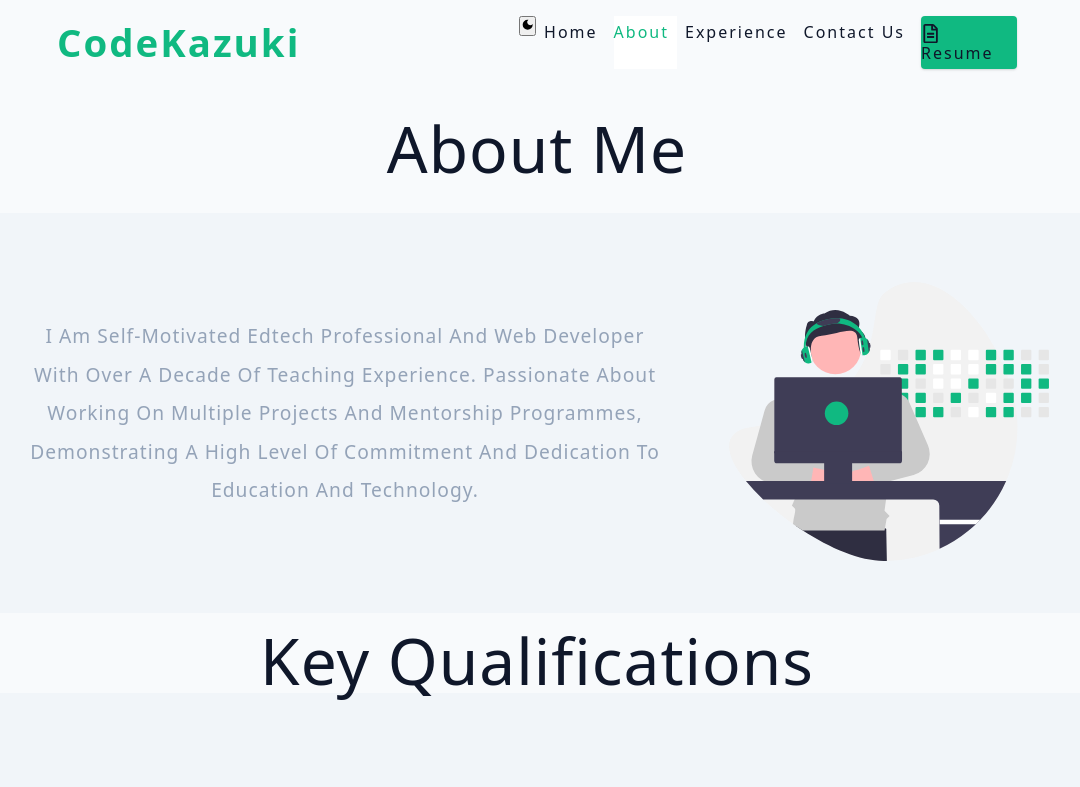
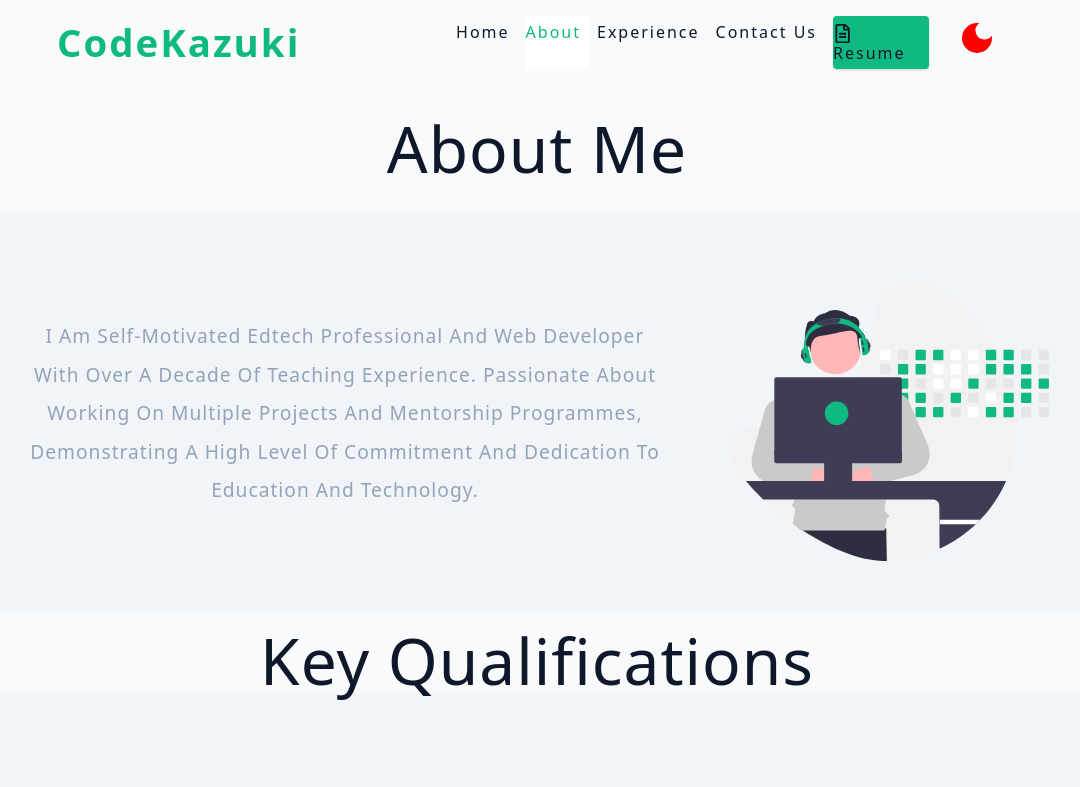
Before and after one commit to Codekazuki/devKazuki, a React (Vite) app: page /about in a window 1280 px wide. Shown: the top 787 px of the page, without its empty margins (103-1183 px from the left). Built offline with nearby package versions, Linux system fonts and the light colour scheme.

Commit message:
portfolio

```diff
--- a/src/components/Navbar.jsx
+++ b/src/components/Navbar.jsx
@@ -3,6 +3,7 @@ import { FaRegFileAlt } from "react-icons/fa";
 import ThemeToggle from "./ThemeToggle";
 const Navbar = () => {
   return (
+    <>
       <div className='nav-center'>
         <div>
           <NavLink to='/'>
@@ -11,7 +12,6 @@ const Navbar = () => {
         </div>
 
         <div className='nav-links'>
-        <ThemeToggle />
           <NavLink to='/' className='nav-link'>
             Home
           </NavLink>
@@ -30,8 +30,10 @@ const Navbar = () => {
             </span>
             <span>Resume</span>
           </NavLink>
+          <ThemeToggle />
         </div>
       </div>
+    </>
   );
 };
 
--- a/src/components/ThemeToggle.jsx
+++ b/src/components/ThemeToggle.jsx
@@ -5,7 +5,7 @@ import { useGlobalContext } from "../context";
 const ThemeToggle = () => {
   const { isDarkTheme, toggleDarkTheme } = useGlobalContext();
   return (
-    <section className='toggle-container'>
+    <section>
       <button className='dark-toggle' onClick={toggleDarkTheme}>
         {isDarkTheme ? (
           <CiLight className='toggle-icon-light dark-theme ' />
--- a/src/index.css
+++ b/src/index.css
@@ -502,6 +502,25 @@ form .input-box .field.message {
   background-color: var(--primary-500);
   border-radius: 50%;
 }
+.dark-theme {
+  background-color: var(--grey-700);
+  color: var(--grey-100);
+}
+
+.dark-toggle {
+  background: transparent;
+  border-color: transparent;
+  width: 5rem;
+  height: 2rem;
+  cursor: pointer;
+}
+.toggle-icon-light {
+  font-size: 2.5rem;
+}
+.toggle-icon-dark {
+  font-size: 2.5rem;
+  color: red;
+}
 
 @media (min-width: 320px) {
   .nav-center {
```
Lines whose indentation alone changed are shown as unchanged.
